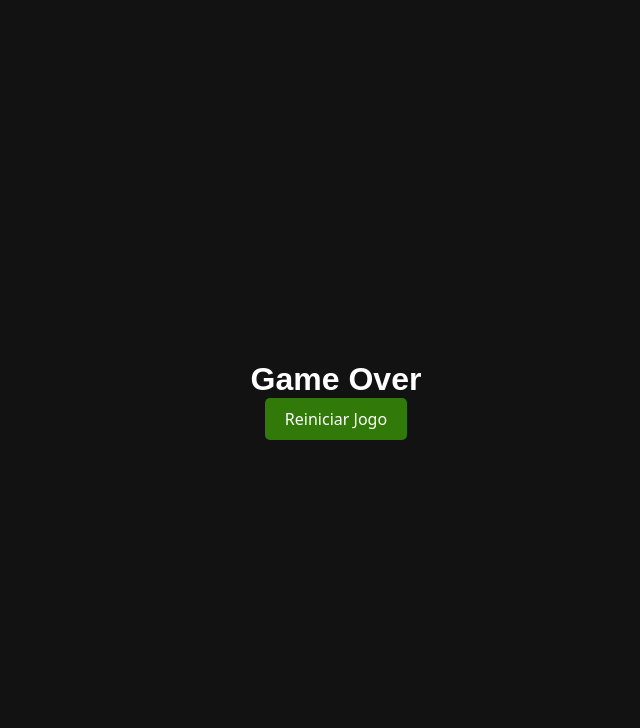
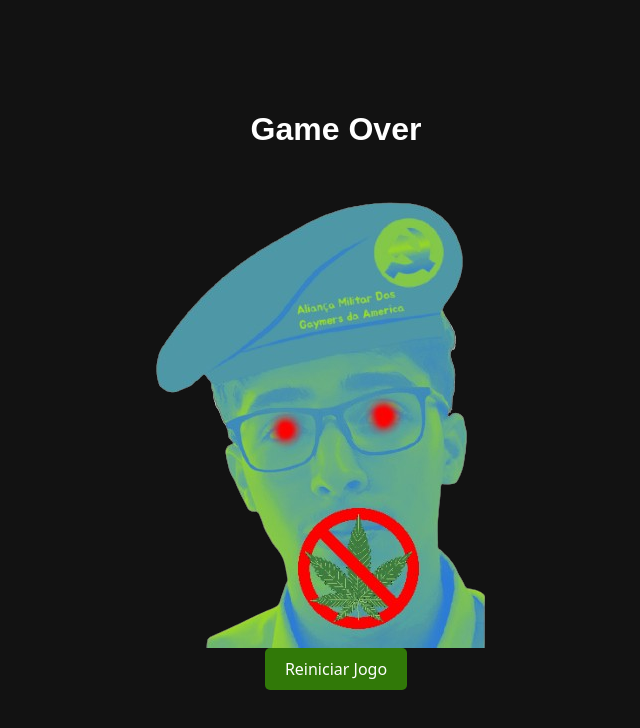
Before and after one commit to Arthursalles7/rodrigo-game, a plain HTML site: page index.html in a window 1280 px wide. Both pictures are taken after a click on the button "Iniciar Jogo". Shown: the whole page, without its empty margins (304-944 px from the left). Drawn offline with Linux system fonts and the light colour scheme; a web font is replaced by a local one.

Commit message:
tentando adicionar um sistema de pontuação

```diff
--- a/css/style.css
+++ b/css/style.css
@@ -62,12 +62,7 @@ body {
     display: none;
 }
 
-.morto {
-    display: none;
-    width: 100px; /* Ajuste o tamanho conforme necessário */
-    position: absolute;
-    bottom: 0;
-}
+
 
 .tubu {
     padding: 0;
--- a/index.html
+++ b/index.html
@@ -10,23 +10,22 @@
     <link href="https://fonts.googleapis.com/css2?family=Sixtyfour+Convergence&display=swap" rel="stylesheet">
 </head>
 <body>
-    <!-- Tela Inicial -->
     <div id="start-screen">
         <img src="imagens/rodrigotitle.jpg" alt="Imagem do Jogo" style="width: 200px; margin-bottom: 20px;">
         <h1 style="font-family: 'Sixtyfour Convergence', sans-serif;">Rodrigo's Game</h1>
         <button id="start-button">Iniciar Jogo</button>
     </div>
 
-    <!-- Tela do Jogo -->
     <div class="game-board hidden" id="game-board">
         <img src="imagens/tube.png" class="tubu">
         <img src="imagens/rodrigo.png" class="rodrigo">
         <img src="imagens/morto1.png" class="morto" id="rodrigo-morto" style="display: none;">
+        <div id="score" style="position: absolute; top: 20px; left: 20px; font-size: 24px; color: white;">Pontos: 0</div>
     </div>
 
-    <!-- Tela de Game Over -->
     <div id="game-over-screen" class="hidden">
         <h1>Game Over</h1>
+        <img src="imagens/morto1.png" class="morto" id="morto-gameover">
         <button id="restart-button">Reiniciar Jogo</button>
     </div>
 
@@ -39,23 +38,25 @@
         const gameOverScreen = document.getElementById('game-over-screen');
         const restartButton = document.getElementById('restart-button');
         const rodrigoMorto = document.getElementById('rodrigo-morto');
+        const mortoGameover = document.getElementById('morto-gameover');
+        const scoreDisplay = document.getElementById('score');
 
-        // Iniciar Jogo
+        let score = 0;
+        let passedTubu = false; // Variável para verificar se o Rodrigo passou pelo tubo
+
         startButton.addEventListener('click', () => {
-            startScreen.style.display = 'none'; // Oculta a tela inicial
-            gameBoard.classList.remove('hidden'); // Exibe a tela do jogo
-            gameOverScreen.classList.add('hidden'); // Oculta a tela de Game Over
-            resetGame(); // Reseta o jogo
+            startScreen.style.display = 'none';
+            gameBoard.classList.remove('hidden');
+            gameOverScreen.classList.add('hidden');
+            resetGame();
         });
 
-        // Reiniciar Jogo
         restartButton.addEventListener('click', () => {
             gameOverScreen.classList.add('hidden');
             gameBoard.classList.remove('hidden');
             resetGame();
         });
 
-        // Função de Pulo
         const jump = () => {
             if (!rodrigo.classList.contains('jump')) {
                 rodrigo.classList.add('jump');
@@ -65,14 +66,12 @@
             }
         };
 
-        // Detecção de Pulo
         document.addEventListener('keydown', (event) => {
             if (event.code === 'Space' || event.code === 'ArrowUp') {
                 jump();
             }
         });
 
-        // Checagem de Colisão
         const checkCollision = setInterval(() => {
             const rodrigoBottom = parseInt(window.getComputedStyle(rodrigo).getPropertyValue('bottom'));
             const tubuLeft = parseInt(window.getComputedStyle(tubu).getPropertyValue('left'));
@@ -82,33 +81,47 @@
 
             // Verifica se houve colisão
             if (tubuLeft > collisionAreaStart && tubuLeft < collisionAreaEnd && rodrigoBottom <= tubuHeight) {
-                gameOver(); // Se colidir, ativa a tela de Game Over
+                gameOver();
+            }
+
+            // Verifica se o Rodrigo passou pelo tubo
+            if (tubuLeft < -50 && !passedTubu) {
+                score++; // Aumenta a pontuação
+                scoreDisplay.textContent = `Pontos: ${score}`; // Atualiza a exibição da pontuação
+                passedTubu = true; // Marca que o Rodrigo passou pelo tubo
+            }
+
+            // Reseta o "passou pelo tubo" quando o tubo sai completamente da tela
+            if (tubuLeft <= -100) {
+                passedTubu = false; // Reseta a variável quando o tubo saiu completamente da tela
             }
         }, 10);
 
-        // Função de Game Over
         function gameOver() {
-            rodrigoMorto.style.display = 'block'; // Exibe a imagem de "Rodrigo morto" na tela de jogo
+            rodrigoMorto.style.display = 'block';
+            mortoGameover.style.display = 'block';
             tubu.style.animation = 'none'; // Para a animação do tubo
             gameBoard.classList.add('hidden');
             gameOverScreen.classList.remove('hidden');
         }
 
-        // Resetar o Jogo
         function resetGame() {
-            rodrigo.style.bottom = '0px'; // Reseta a posição de Rodrigo
-            rodrigo.src = 'imagens/rodrigo.png'; // Reseta a imagem de Rodrigo
-            rodrigoMorto.style.display = 'none'; // Oculta a imagem de "Rodrigo morto"
-            tubu.style.animation = 'none'; // Interrompe a animação do tubo
-            tubu.style.left = '100%'; // Coloca o tubo fora da tela à direita
+            score = 0; // Reseta a pontuação
+            scoreDisplay.textContent = `Pontos: ${score}`; // Atualiza a exibição da pontuação
+            passedTubu = false; // Reseta a variável que verifica se o Rodrigo passou pelo tubo
+            rodrigo.style.bottom = '0px';
+            rodrigo.src = 'imagens/rodrigo.png';
+            rodrigoMorto.style.display = 'none';
+            mortoGameover.style.display = 'none';
+            tubu.style.animation = 'none';
+            tubu.style.left = '100%';
 
-            // Garante que o tubo reinicie com a animação
             setTimeout(() => {
-                tubu.style.animation = 'tubu-animation 2s infinite linear'; // Reinicia a animação após um pequeno atraso
-            }, 50); // O atraso é para garantir que a animação seja reiniciada corretamente
+                tubu.style.animation = 'tubu-animation 2s infinite linear'; // Reinicia a animação do tubo
+            }, 50);
 
-            gameBoard.classList.remove('hidden'); // Exibe a tela do jogo novamente
-            gameOverScreen.classList.add('hidden'); // Oculta a tela de Game Over
+            gameBoard.classList.remove('hidden');
+            gameOverScreen.classList.add('hidden');
         }
     </script>
 </body>
```
